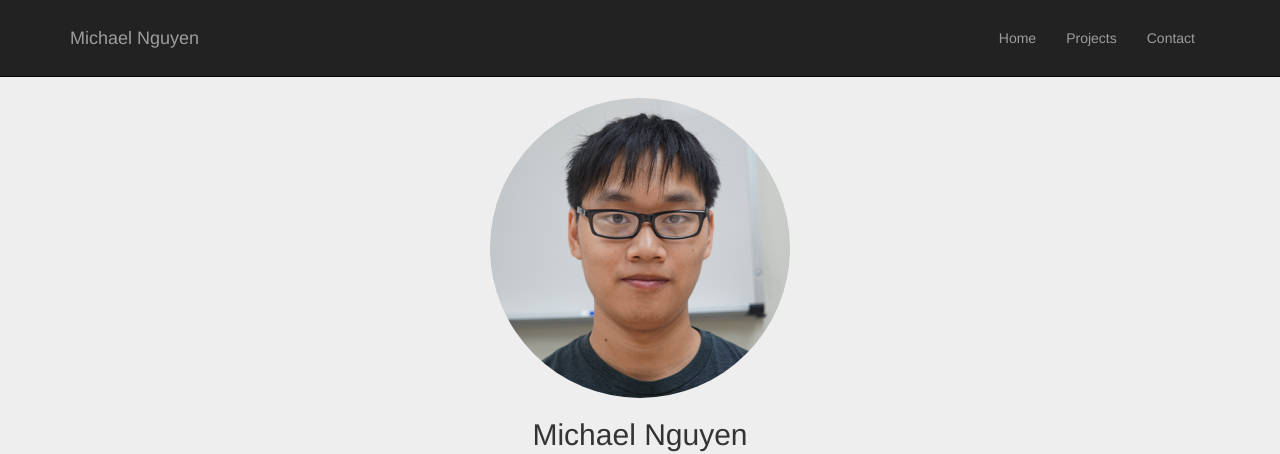
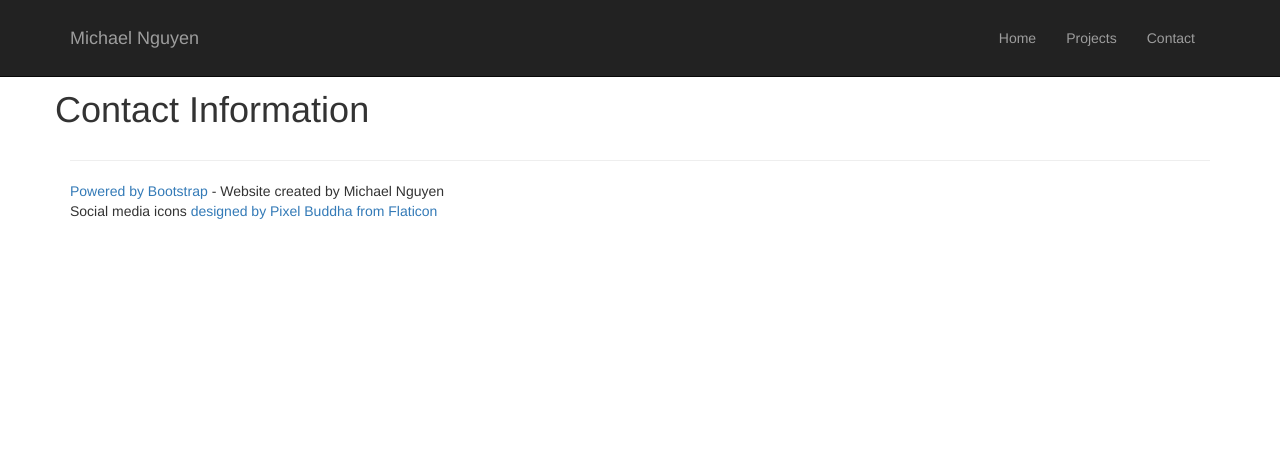
Before and after one commit to michaelnguyenm/Portfolio-Homepage, a plain HTML site: page index.html at #!/contact in a window 1280 px wide. Shown: the top 454 px of the page. Drawn offline with nearby package versions, Linux system fonts and the light colour scheme; some packages are replaced by stand-ins of ours.

Commit message:
Added contacts page.

```diff
--- /dev/null
+++ b/contact.html
@@ -0,0 +1,5 @@
+<div class="container">
+    <div class="row">
+        <h1>Contact Information</h1>
+    </div>
+</div>
--- a/js/app.js
+++ b/js/app.js
@@ -17,6 +17,7 @@ routerApp.config(function($stateProvider, $urlRouterProvider) {
         })
 
         .state('/contact', {
-            // Nothing
+            url: '/contact',
+            templateUrl: 'contact.html'
         });
 });
```
Also changed, not shown: projects.html (+1 -1 lines).
